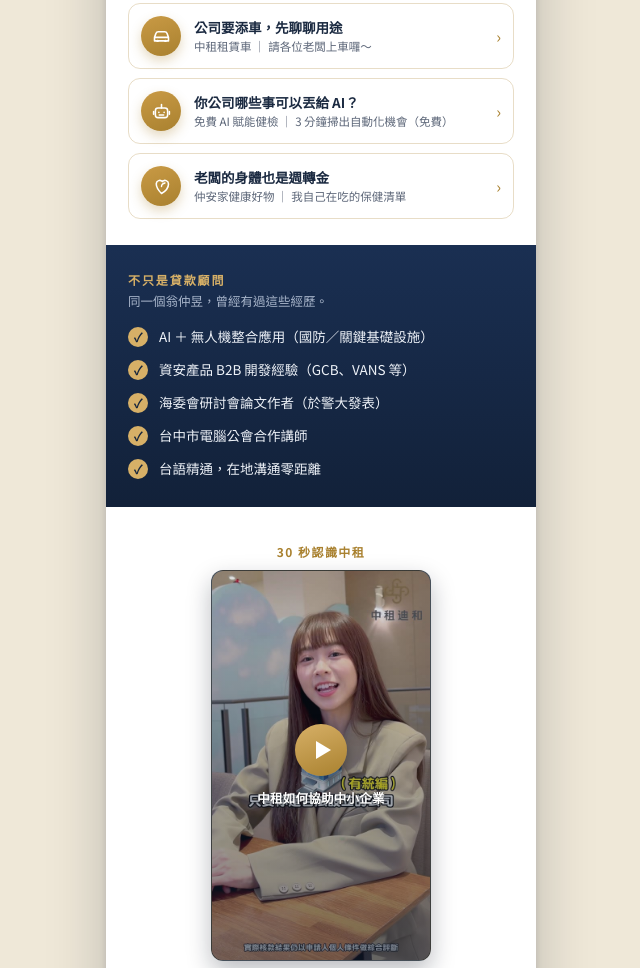
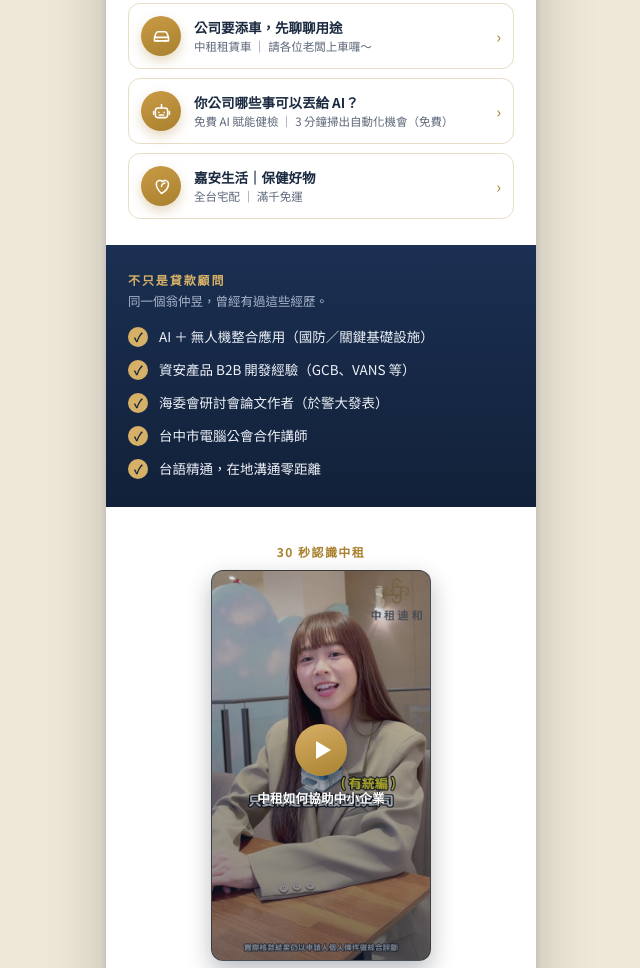
Before and after one commit to aiwellnesstw/Justin, a plain HTML site: page index.html in a window 1280 px wide. Shown: the part 988-1956 px from the top of the page, without its empty margins (319-959 px from the left). Drawn offline with Linux system fonts and the light colour scheme; a web font is replaced by a local one.

Commit message:
Update index.html

```diff
--- a/index.html
+++ b/index.html
@@ -871,8 +871,8 @@
           <a class="svc-row" href="https://aiwellnesstw.github.io/" target="_blank" rel="noopener">
             <span class="svc-ic" aria-hidden="true"><svg viewBox="0 0 24 24" fill="none"><path d="M12 20c5-3 8-7 8-11a4 4 0 00-7-2.6A4 4 0 006 9c0 4 3 8 6 11z" stroke="#fff" stroke-width="1.8" stroke-linejoin="round"/><path d="M12 12c0-2 1.5-3.5 4-4" stroke="#fff" stroke-width="1.6" stroke-linecap="round"/></svg></span>
             <span class="svc-body">
-              <span class="svc-hook">老闆的身體也是週轉金</span>
-              <span class="svc-sub">仲安家健康好物 ｜ 我自己在吃的保健清單</span>
+              <span class="svc-hook">嘉安生活｜保健好物</span>
+              <span class="svc-sub">全台宅配 ｜ 滿千免運</span>
             </span>
             <span class="chev" aria-hidden="true">›</span>
           </a>
```
